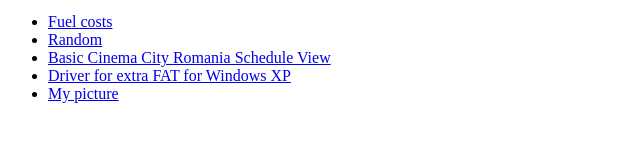
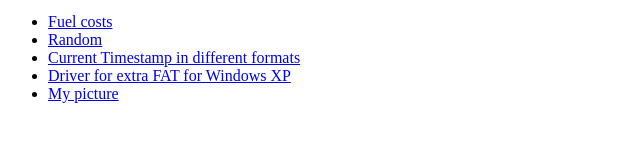
Before and after one commit to macosmin/macosmin.github.io, a plain HTML site: page index.html in a window 1280 px wide. Shown: the part 169-310 px from the top of the page, 0-640 px from the left. Drawn offline with Linux system fonts and the light colour scheme.

Commit message:
Update index.html
Link to Current Timestamp page

```diff
--- a/index.html
+++ b/index.html
@@ -9,7 +9,7 @@ Utility pages:
 <ul>
   <li><a href="fuel_costs.html" target="_blank">Fuel costs</a></li>
   <li><a href="random.html" target="_blank">Random</a></li>
-  <li><a href="BasicCinemaCityScheduleView.html" target="_blank">Basic Cinema City Romania Schedule View</a></li>
+  <li><a href="timestamp.html" target="_blank">Current Timestamp in different formats</a></li>
   <li><a href="driverExtraFat.html" target="_blank">Driver for extra FAT for Windows XP</a></li>
   <li><a href="IMG_2986_square_small.jpg" target="_blank">My picture</a></li>
 </ul>
```
